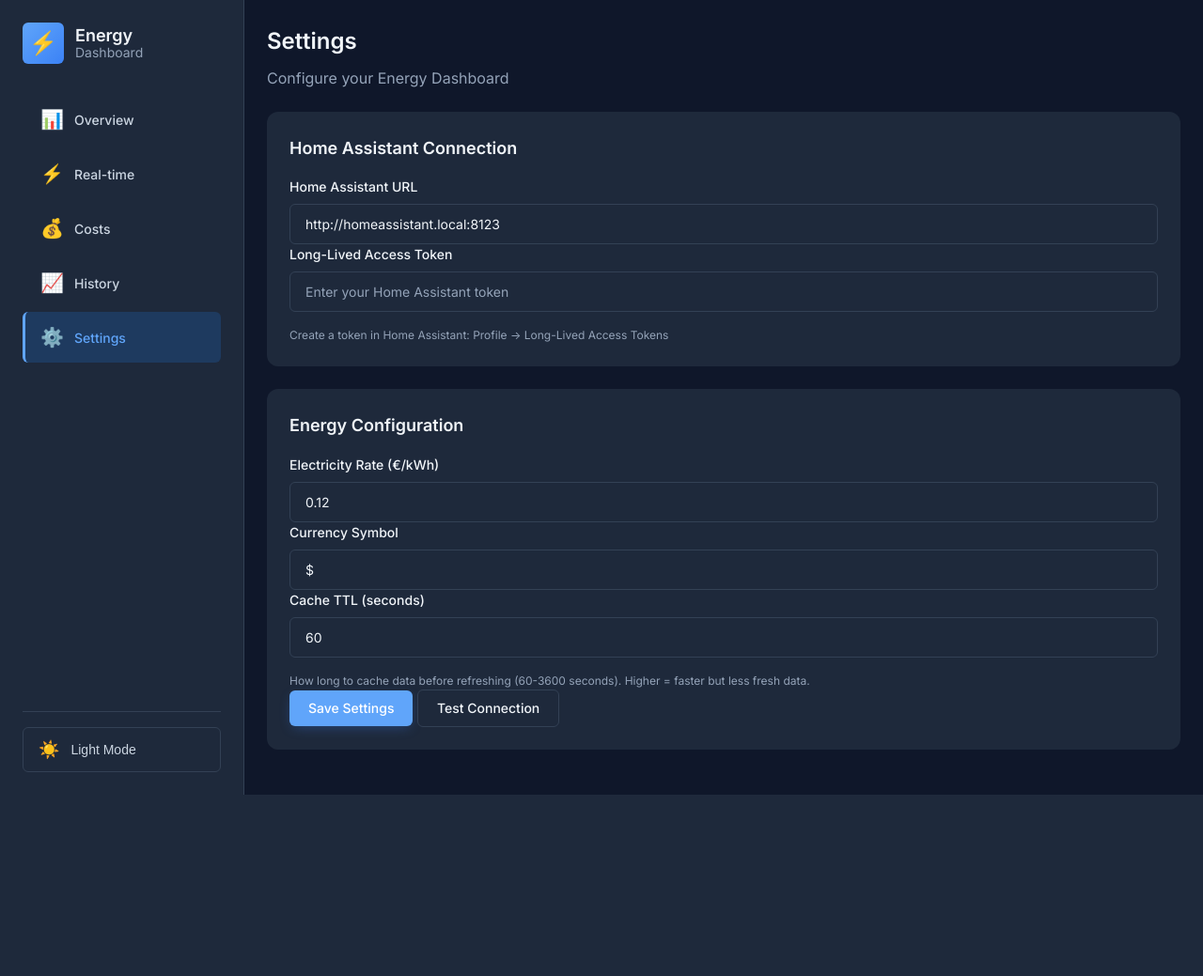
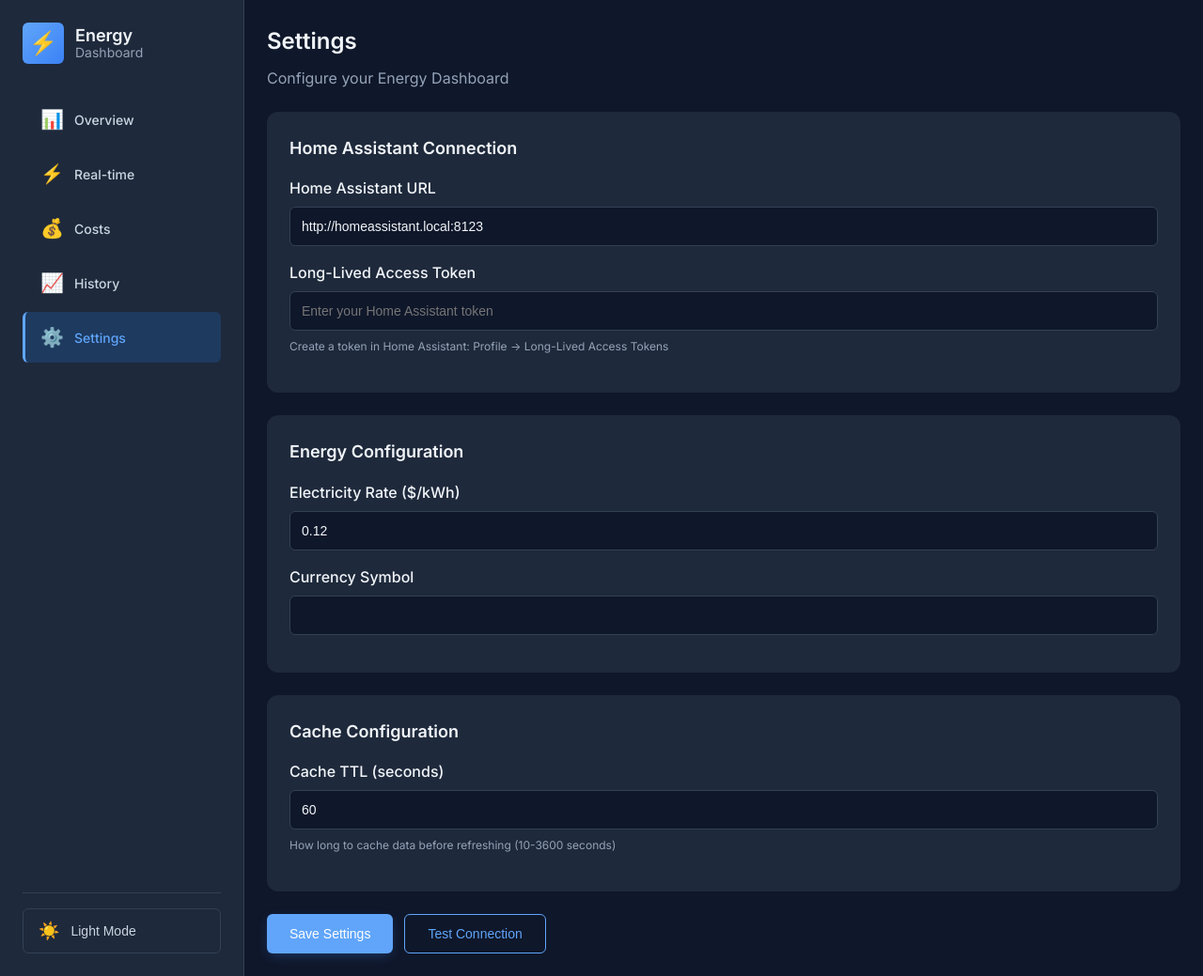
Before and after one commit to Sebastianwerner1985/energy-dashboard, a Flask app: page /settings in a window 1280 px wide. Shown: the whole page at 94% size. Before the commit the page ends 846 px from the top, so only its background shows below. Run offline with Flask 3, Linux system fonts and the light colour scheme; parts of the project's set-up code (start-up, migrations or seed data) failed here and were passed over.

Commit message:
feat: rewrite settings page with SnowUI form components

```diff
--- a/templates/settings.html
+++ b/templates/settings.html
@@ -9,12 +9,13 @@
     <p class="page-subtitle">Configure your Energy Dashboard</p>
 </div>
 
+<form id="settingsForm" method="POST">
     <!-- Home Assistant Connection -->
     <div class="main-card">
         <h2 class="main-card-title">Home Assistant Connection</h2>
-    <form method="POST" style="margin-top: var(--space-4);">
-        <div class="form-group">
-            <label for="ha_url" class="form-label">
+        <div style="margin-top: var(--space-4);">
+            <div style="margin-bottom: var(--space-4);">
+                <label for="ha_url" style="display: block; margin-bottom: var(--space-2); font-weight: var(--font-medium); color: var(--text-primary);">
                     Home Assistant URL
                 </label>
                 <input
@@ -23,12 +24,13 @@
                     name="ha_url"
                     value="{{ config.HA_URL if config else '' }}"
                     placeholder="http://homeassistant.local:8123"
-                class="form-input"
+                    class="input-field"
+                    style="width: 100%; padding: var(--space-3); border: 1px solid var(--border-default); border-radius: var(--radius-md); background-color: var(--bg-base); color: var(--text-primary); font-size: var(--text-sm);"
                 >
             </div>
 
-        <div class="form-group">
-            <label for="ha_token" class="form-label">
+            <div style="margin-bottom: var(--space-4);">
+                <label for="ha_token" style="display: block; margin-bottom: var(--space-2); font-weight: var(--font-medium); color: var(--text-primary);">
                     Long-Lived Access Token
                 </label>
                 <input
@@ -37,77 +39,97 @@
                     name="ha_token"
                     value="{{ config.HA_TOKEN if config else '' }}"
                     placeholder="Enter your Home Assistant token"
-                class="form-input"
+                    class="input-field"
+                    style="width: 100%; padding: var(--space-3); border: 1px solid var(--border-default); border-radius: var(--radius-md); background-color: var(--bg-base); color: var(--text-primary); font-size: var(--text-sm);"
                 >
                 <small style="display: block; margin-top: var(--space-2); color: var(--text-muted); font-size: var(--text-xs);">
                     Create a token in Home Assistant: Profile → Long-Lived Access Tokens
                 </small>
             </div>
-    </form>
+        </div>
     </div>
 
     <!-- Energy Configuration -->
     <div class="main-card">
         <h2 class="main-card-title">Energy Configuration</h2>
-    <form id="settingsForm" method="POST" style="margin-top: var(--space-4);">
-        <div class="form-group">
-            <label for="electricity_rate" class="form-label">
-                Electricity Rate (€/kWh)
+        <div style="margin-top: var(--space-4);">
+            <div style="margin-bottom: var(--space-4);">
+                <label for="electricity_rate" style="display: block; margin-bottom: var(--space-2); font-weight: var(--font-medium); color: var(--text-primary);">
+                    Electricity Rate ($/kWh)
                 </label>
                 <input
                     type="number"
                     id="electricity_rate"
                     name="electricity_rate"
-                value="{{ config.ELECTRICITY_RATE if config else '0.26' }}"
+                    value="{{ config.ELECTRICITY_RATE if config else '0.12' }}"
                     step="0.01"
                     min="0"
-                class="form-input"
+                    class="input-field"
+                    style="width: 100%; padding: var(--space-3); border: 1px solid var(--border-default); border-radius: var(--radius-md); background-color: var(--bg-base); color: var(--text-primary); font-size: var(--text-sm);"
                 >
             </div>
 
-        <div class="form-group">
-            <label for="currency" class="form-label">
+            <div style="margin-bottom: var(--space-4);">
+                <label for="currency" style="display: block; margin-bottom: var(--space-2); font-weight: var(--font-medium); color: var(--text-primary);">
                     Currency Symbol
                 </label>
                 <input
                     type="text"
                     id="currency"
                     name="currency"
-                value="{{ config.CURRENCY_SYMBOL if config else '€' }}"
+                    value="{{ config.CURRENCY if config else '$' }}"
                     maxlength="3"
-                class="form-input"
+                    class="input-field"
+                    style="width: 100%; padding: var(--space-3); border: 1px solid var(--border-default); border-radius: var(--radius-md); background-color: var(--bg-base); color: var(--text-primary); font-size: var(--text-sm);"
                 >
             </div>
+        </div>
+    </div>
 
-        <div class="form-group">
-            <label for="cache_ttl" class="form-label">
+    <!-- Cache Configuration -->
+    <div class="main-card">
+        <h2 class="main-card-title">Cache Configuration</h2>
+        <div style="margin-top: var(--space-4);">
+            <div style="margin-bottom: var(--space-4);">
+                <label for="cache_ttl" style="display: block; margin-bottom: var(--space-2); font-weight: var(--font-medium); color: var(--text-primary);">
                     Cache TTL (seconds)
                 </label>
                 <input
                     type="number"
                     id="cache_ttl"
                     name="cache_ttl"
-                value="{{ config.CACHE_TTL if config else '300' }}"
-                min="60"
+                    value="{{ config.CACHE_TTL if config else '60' }}"
+                    min="10"
                     max="3600"
-                class="form-input"
+                    class="input-field"
+                    style="width: 100%; padding: var(--space-3); border: 1px solid var(--border-default); border-radius: var(--radius-md); background-color: var(--bg-base); color: var(--text-primary); font-size: var(--text-sm);"
                 >
                 <small style="display: block; margin-top: var(--space-2); color: var(--text-muted); font-size: var(--text-xs);">
-                How long to cache data before refreshing (60-3600 seconds). Higher = faster but less fresh data.
+                    How long to cache data before refreshing (10-3600 seconds)
                 </small>
+            </div>
+        </div>
     </div>
 
     <!-- Action Buttons -->
-        <div class="form-actions">
-            <button type="submit" class="btn btn-primary">
+    <div style="display: flex; gap: var(--space-3);">
+        <button
+            type="submit"
+            class="btn-primary"
+            style="padding: var(--space-3) var(--space-6); background-color: var(--color-primary); color: white; border: none; border-radius: var(--radius-md); font-weight: var(--font-medium); cursor: pointer; font-size: var(--text-sm);"
+        >
             Save Settings
         </button>
-            <button type="button" class="btn btn-secondary" onclick="testConnection()">
+        <button
+            type="button"
+            class="btn-secondary"
+            onclick="testConnection()"
+            style="padding: var(--space-3) var(--space-6); background-color: transparent; color: var(--color-primary); border: 1px solid var(--color-primary); border-radius: var(--radius-md); font-weight: var(--font-medium); cursor: pointer; font-size: var(--text-sm);"
+        >
             Test Connection
         </button>
     </div>
 </form>
-</div>
 
 <!-- Save Result Alert -->
 <div id="saveResult" style="margin-top: var(--space-4); display: none;"></div>
```
Lines whose indentation alone changed are shown as unchanged.
